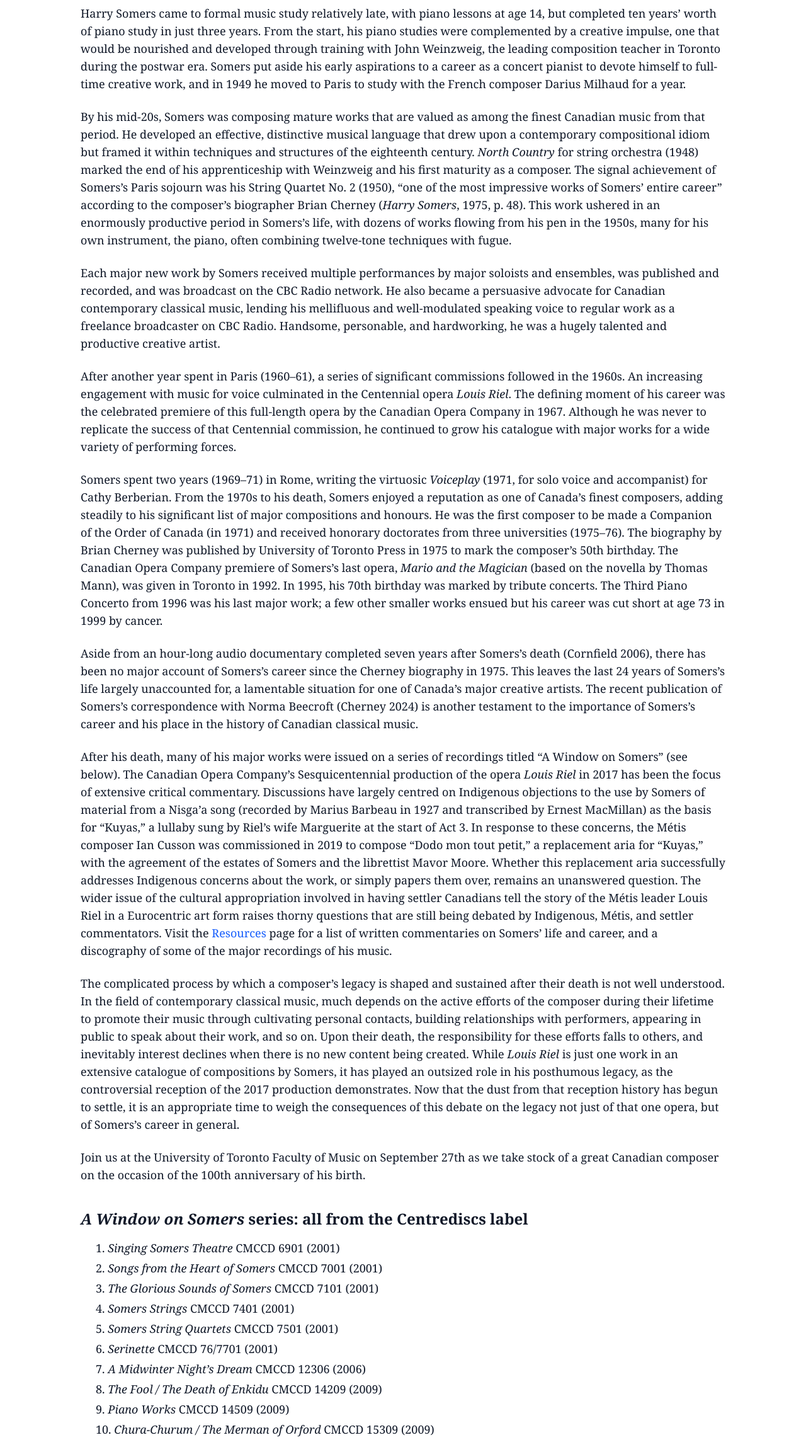
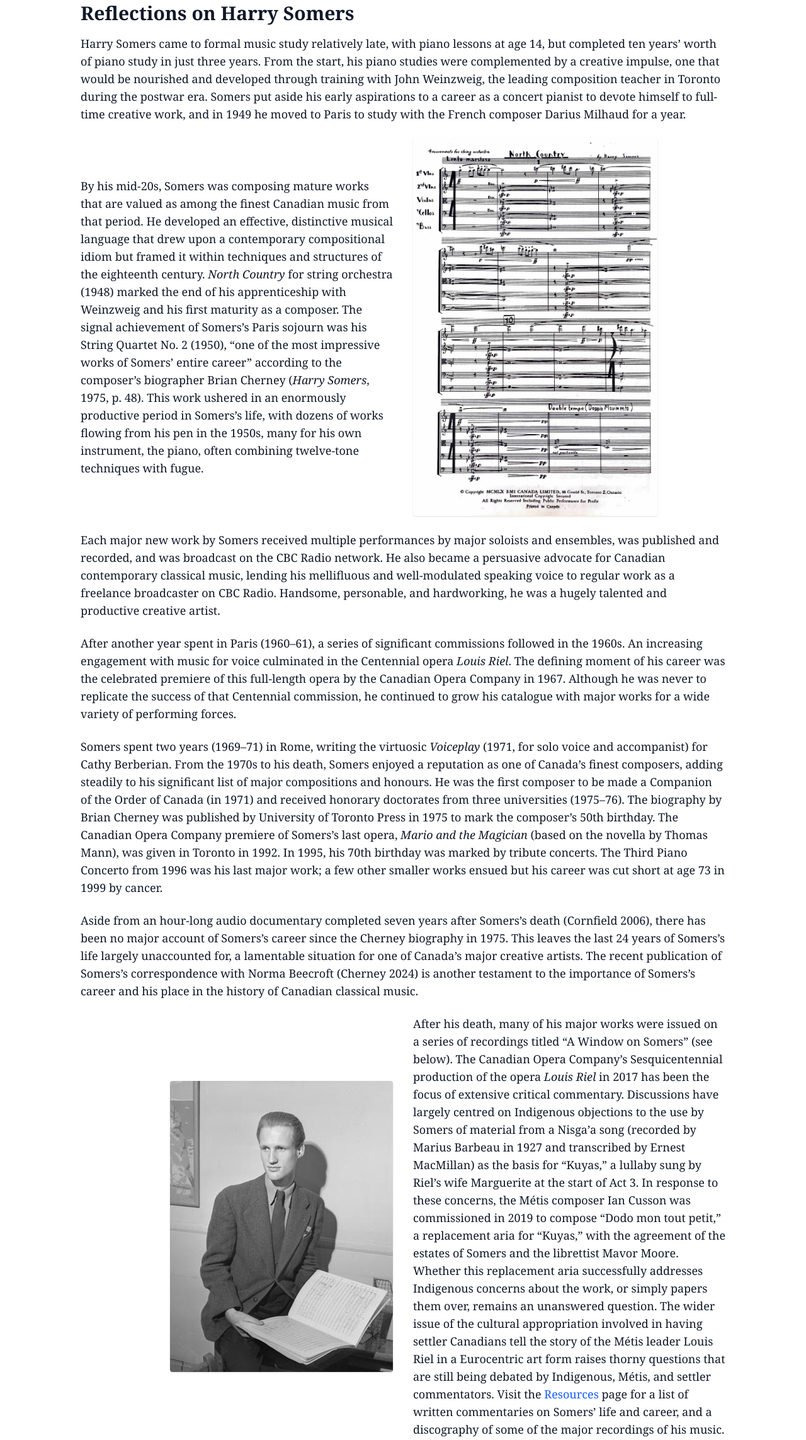
Before and after one commit to amusictheorist/harry-somers-symposium, an Eleventy site: page pages/about.html in a window 1280 px wide. Shown: the part 134-2420 px from the top of the page at 63% size. Built offline with nearby package versions, Linux system fonts and the light colour scheme; Eleventy itself is replaced by a stand-in of ours; files that its build step writes are made by us from their sources.

Commit message:
update styles and add images

```diff
--- a/pages/about.html
+++ b/pages/about.html
@@ -3,15 +3,22 @@
 title: "Reflections on Harry Somers"
 permalink: /about/
 ---
-
-<section class="space-y-6 text-base sm:text-lg">
+<section class="space-y-6 text-base sm:text-lg mt-12 mb-12">
   <h2 class="text-2xl sm:text-3xl font-semibold mb-4">Reflections on Harry Somers</h2>
   <p>
     Harry Somers came to formal music study relatively late, with piano lessons at age 14, but completed ten years’ worth of piano study in just three years. From the start, his piano studies were complemented by a creative impulse, one that would be nourished and developed through training with John Weinzweig, the leading composition teacher in Toronto during the postwar era. Somers put aside his early aspirations to a career as a concert pianist to devote himself to full-time creative work, and in 1949 he moved to Paris to study with the French composer Darius Milhaud for a year.
   </p>
+
+  <div class="grid md:grid-cols-2 gap-8 items-center">
+    <div>
       <p>
         By his mid-20s, Somers was composing mature works that are valued as among the finest Canadian music from that period. He developed an effective, distinctive musical language that drew upon a contemporary compositional idiom but framed it within techniques and structures of the eighteenth century. <em>North Country</em> for string orchestra (1948) marked the end of his apprenticeship with Weinzweig and his first maturity as a composer. The signal achievement of Somers’s Paris sojourn was his String Quartet No. 2 (1950), “one of the most impressive works of Somers’ entire career” according to the composer’s biographer Brian Cherney (<em>Harry Somers</em>, 1975, p. 48). This work ushered in an enormously productive period in Somers’s life, with dozens of works flowing from his pen in the 1950s, many for his own instrument, the piano, often combining twelve-tone techniques with fugue.
       </p>
+    </div>
+    <div class="flex justify-center md:justify-start">
+      <img src="/public/assets/northCountryScoreExcerpt.jpg" alt="North Country score excerpt" class="w-auto max-w-sm md:max-w-md lg:max-w-lg max-h-[600px] rounded shadow object-contain">
+    </div>
+  </div>
   <p>
     Each major new work by Somers received multiple performances by major soloists and ensembles, was published and recorded, and was broadcast on the CBC Radio network. He also became a persuasive advocate for Canadian contemporary classical music, lending his mellifluous and well-modulated speaking voice to regular work as a freelance broadcaster on CBC Radio. Handsome, personable, and hardworking, he was a hugely talented and productive creative artist.
   </p>
@@ -24,17 +31,28 @@
   <p>
     Aside from an hour-long audio documentary completed seven years after Somers’s death (Cornfield 2006), there has been no major account of Somers’s career since the Cherney biography in 1975. This leaves the last 24 years of Somers’s life largely unaccounted for, a lamentable situation for one of Canada’s major creative artists. The recent publication of Somers’s correspondence with Norma Beecroft (Cherney 2024) is another testament to the importance of Somers’s career and his place in the history of Canadian classical music.
   </p>
+  <div class="grid md:grid-cols-2 gap-8 items-center">
+    <div class="flex justify-center md:justify-end">
+      <img src="/public/assets/wikipediaPortrait.jpg" alt="Harry Somers Wikipedia portrait" class="w-auto max-w-sm md:max-w-md lg:max-w-lg max-h-[600px] rounded shadow object-contain">
+    </div>
+    <div>
       <p>
         After his death, many of his major works were issued on a series of recordings titled “A Window on Somers” (see below). The Canadian Opera Company’s Sesquicentennial production of the opera <em>Louis Riel</em> in 2017 has been the focus of extensive critical commentary. Discussions have largely centred on Indigenous objections to the use by Somers of material from a Nisga’a song (recorded by Marius Barbeau in 1927 and transcribed by Ernest MacMillan) as the basis for “Kuyas,” a lullaby sung by Riel’s wife Marguerite at the start of Act 3. In response to these concerns, the Métis composer Ian Cusson was commissioned in 2019 to compose “Dodo mon tout petit,” a replacement aria for “Kuyas,” with the agreement of the estates of Somers and the librettist Mavor Moore. Whether this replacement aria successfully addresses Indigenous concerns about the work, or simply papers them over, remains an unanswered question. The wider issue of the cultural appropriation involved in having settler Canadians tell the story of the Métis leader Louis Riel in a Eurocentric art form raises thorny questions that are still being debated by Indigenous, Métis, and settler commentators. Visit the
         <a href="/resources/" class="text-blue-600 hover:underline">Resources</a>
         page for a list of written commentaries on Somers’ life and career, and a discography of some of the major recordings of his music.
       </p>
+    </div>
+  </div>
   <p>
     The complicated process by which a composer’s legacy is shaped and sustained after their death is not well understood. In the field of contemporary classical music, much depends on the active efforts of the composer during their lifetime to promote their music through cultivating personal contacts, building relationships with performers, appearing in public to speak about their work, and so on. Upon their death, the responsibility for these efforts falls to others, and inevitably interest declines when there is no new content being created. While <em>Louis Riel</em> is just one work in an extensive catalogue of compositions by Somers, it has played an outsized role in his posthumous legacy, as the controversial reception of the 2017 production demonstrates. Now that the dust from that reception history has begun to settle, it is an appropriate time to weigh the consequences of this debate on the legacy not just of that one opera, but of Somers’s career in general.
   </p>
   <p>
     Join us at the University of Toronto Faculty of Music on September 27th as we take stock of a great Canadian composer on the occasion of the 100th anniversary of his birth.
   </p>
+  <div class="flex justify-center mt-6">
+    <img src="/public/assets/somersPortrait.jpg" alt="Harry Somers Canadian Composers Portraits" class="w-auto max-w-xs sm:max-w-sm md:max-w-md rounded shadow" />
+  </div>
+
 
   <h3 class="text-xl sm:text-2xl font-semibold mt-10 mb-4"><em>A Window on Somers</em> series: all from the Centrediscs label</h3>
   <ol class="list-decimal list-inside pl-6 space-y-1">
```
Lines whose indentation alone changed are shown as unchanged.
